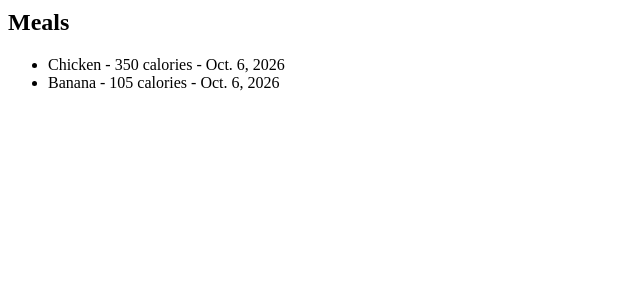
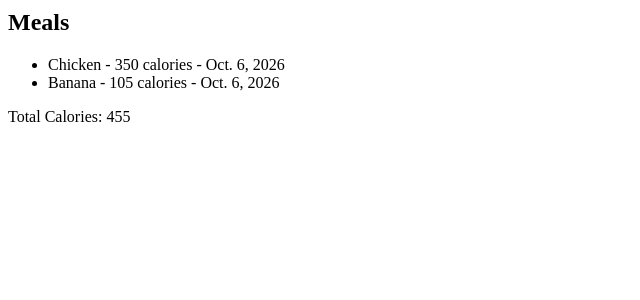
Before and after one commit to sirdrick037-svg/nutrilog, a Django app: page / in a window 1280 px wide. Shown: the part 270-570 px from the top of the page, without its empty margins (0-640 px from the left). Run offline with Django 5.2, Linux system fonts and the light colour scheme; data comes from the database, SQL or seed files in the repository.

Commit message:
Add total calories display in home view

```diff
--- a/nutrilog/meal_log/templates/meal_log/home.html
+++ b/nutrilog/meal_log/templates/meal_log/home.html
@@ -51,6 +51,8 @@
 
     {% endif %}
 
+    <p>Total Calories: {{ total_calories }}</p>
+
 </body>
 
 </html>
```
